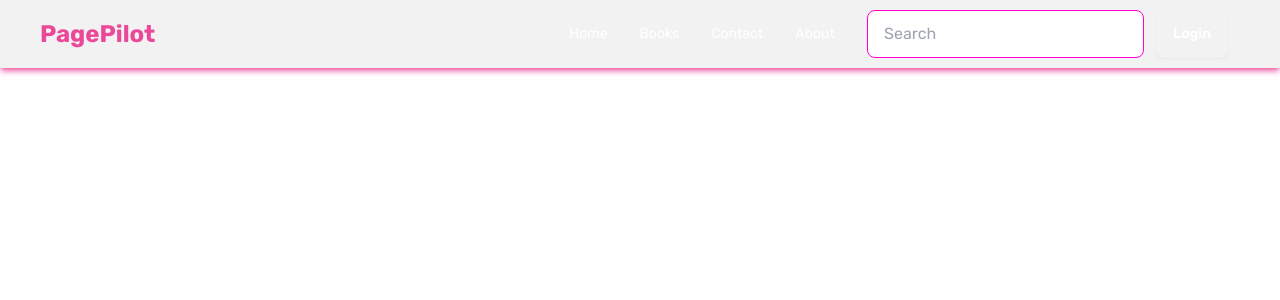
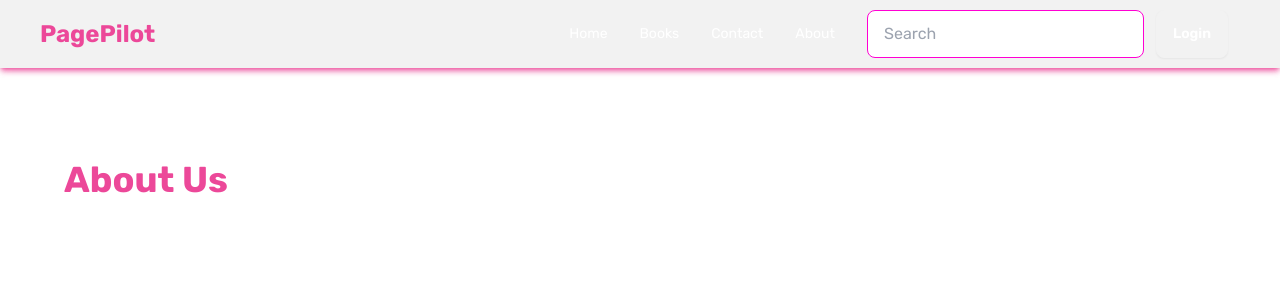
Before and after one commit to AryanSrivastava1709/PagePilot, a React (Vite) app in the folder frontend/: page /about in a window 1280 px wide. Shown: the top 300 px of the page. Built offline with nearby package versions, Linux system fonts and the light colour scheme.

Commit message:
About page added and t1-change

```diff
--- a/frontend/src/About/About.jsx
+++ b/frontend/src/About/About.jsx
@@ -1,9 +1,37 @@
-import Navbar from "../components/Navbar";
+import Footer from "../components/Footer";
+import NavBar from "../components/Navbar";
 
 function About() {
   return (
     <>
-      <Navbar />
+      <NavBar />
+      <div className="text-white">
+        <div className="mt-40 mx-16 h-[500px] flex flex-col">
+          <h1 className="text-4xl text-pink-500 font-bold">About Us</h1>
+          <p className="mt-10 text-lg">
+            PagePilot is a cutting-edge book store web application designed to
+            revolutionize the way people discover, explore, and purchase their
+            favorite books. With a sleek and intuitive user interface, PagePilot
+            offers a seamless browsing experience, allowing users to
+            effortlessly navigate through a vast collection of literary
+            masterpieces.
+          </p>
+          <p className="mt-10 text-lg">
+            At PagePilot, we understand the importance of personalized
+            recommendations. Our advanced recommendation engine analyzes user
+            preferences, reading history, and popular trends to curate tailored
+            book suggestions. Whether you're a fan of gripping thrillers,
+            heartwarming romances, or thought-provoking non-fiction, PagePilot
+            ensures that you never run out of captivating reads.
+          </p>
+          <p className="mt-10 text-lg">
+            Experience the future of book shopping with PagePilot. Discover,
+            explore, and indulge in the joy of reading like never before. Join
+            our community of book lovers and embark on a literary adventure that
+            will captivate your imagination and expand your horizons.
+          </p>
+        </div>
+      </div>
     </>
   );
 }
--- a/frontend/src/Cart/Cart.jsx
+++ b/frontend/src/Cart/Cart.jsx
@@ -79,7 +79,7 @@ function Cart() {
           </div>
         </div>
       ) : (
-        <div>
+        <div className="h-screen">
           <h1 className="text-4xl text-white font-normal mt-24 ml-16">
             You have no items in your cart🙃
           </h1>
@@ -93,6 +93,7 @@ function Cart() {
           </button>
         </div>
       )}
+      <Footer />
     </>
   );
 }
```
